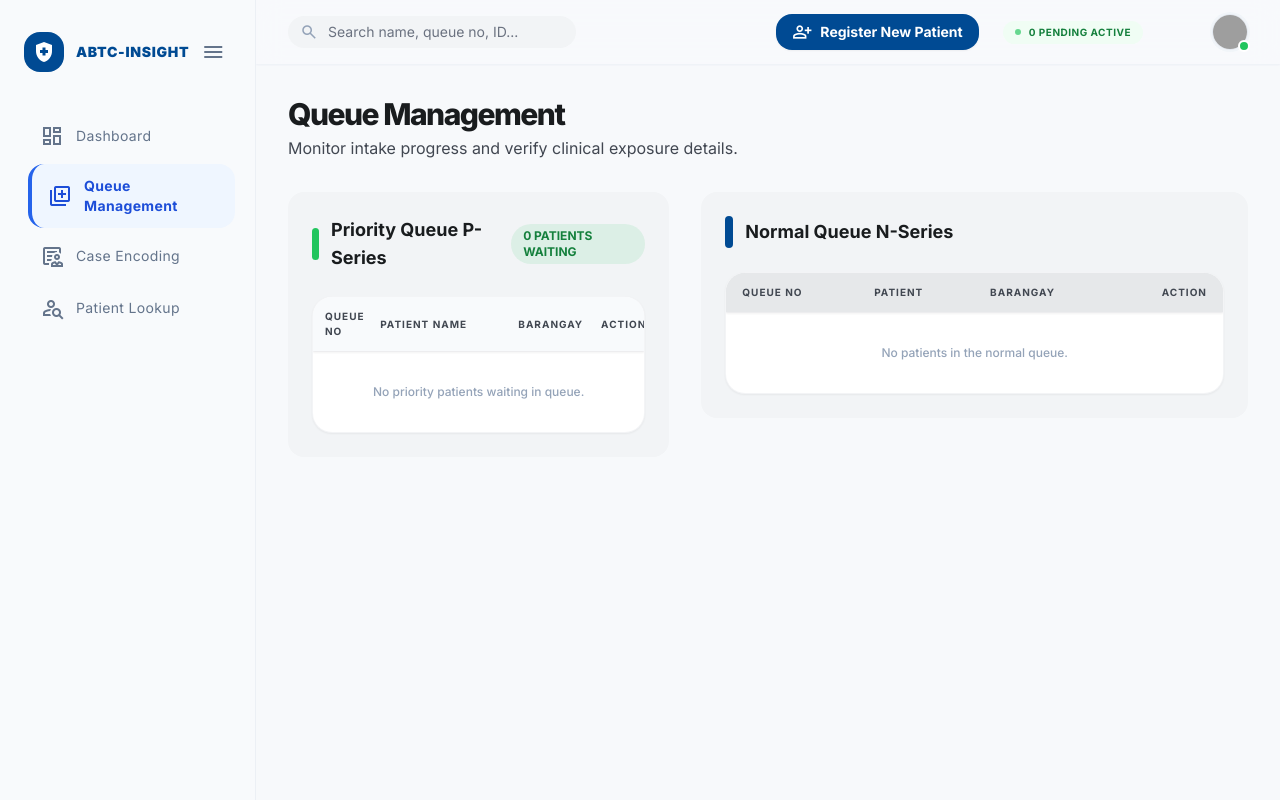
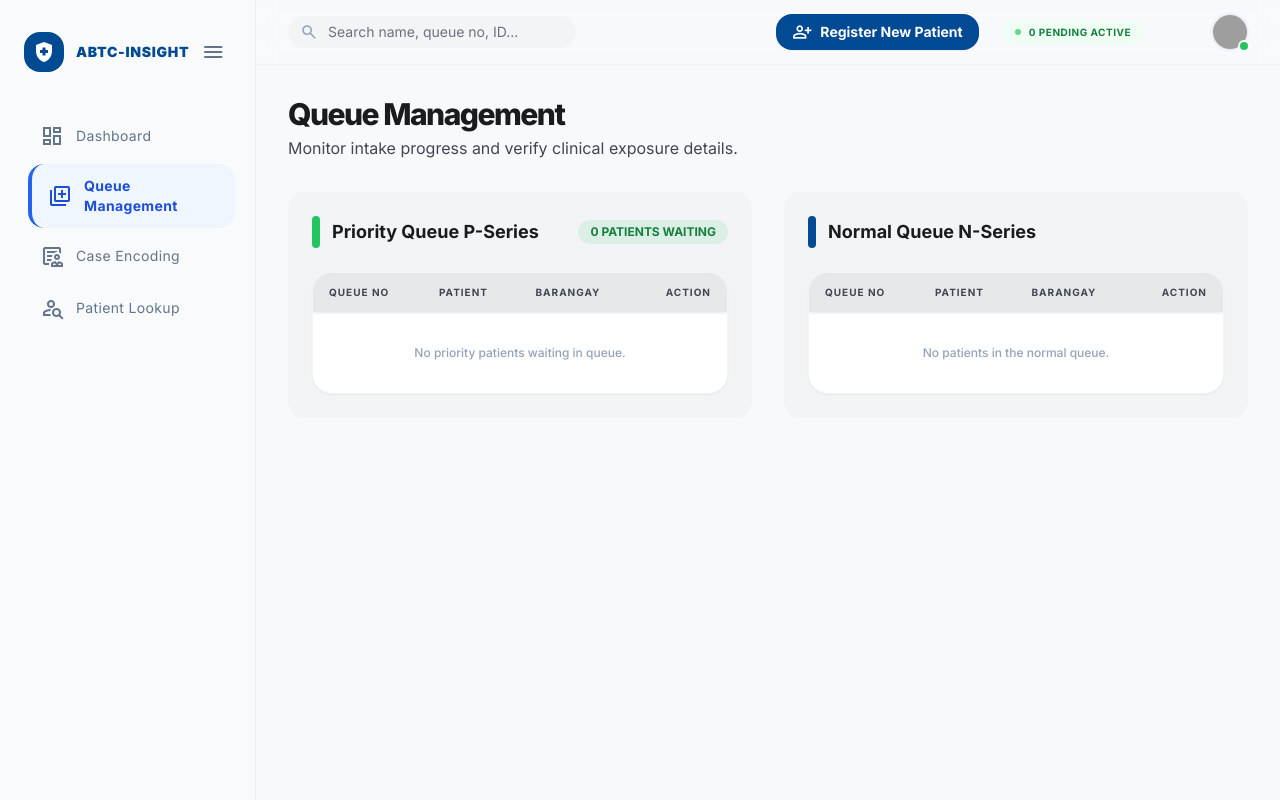
Before and after one commit to Walkee23/abtc-insight_MainProject, a Laravel app: page /staff/queue in a window 1280 px wide. Run offline with Laravel 12, Linux system fonts and the light colour scheme; a user stored in the database is signed in; data comes from the database, SQL or seed files in the repository; data that the repository does not hold is empty; parts of the project's set-up code (start-up, migrations or seed data) failed here and were passed over; some libraries are stand-ins or nearby versions; grey boxes are pictures that could not be loaded.

Commit message:
Improve staff queue layout
Equalize priority and normal queue column widths and update the priority table with a scrollable container, sticky header, additional patient details, and refined call action styling.

```diff
--- a/resources/views/staff/dashboard.blade.php
+++ b/resources/views/staff/dashboard.blade.php
@@ -234,7 +234,7 @@
             <!-- Content Grid: Priority and Normal Queue -->
             <div class="grid grid-cols-12 gap-8 items-start">
                 <!-- Section 2: Priority Queue -->
-                <div class="col-span-12 xl:col-span-5 bg-surface-container-low rounded-lg p-6">
+                <div class="col-span-12 xl:col-span-6 bg-surface-container-low rounded-lg p-6">
                     <!-- Dynamic Count -->
                     <div class="flex justify-between items-center mb-6">
                         <div class="flex items-center gap-3">
@@ -247,33 +247,38 @@
                     </div>
 
                     <!-- [UPDATED]: Vertical scroll only, strictly disable horizontal scroll -->
-                    <div class="max-h-[380px] overflow-y-auto overflow-x-hidden rounded-xl border border-outline-variant/20 bg-white shadow-sm">
-                        <table class="w-full table-fixed text-left border-collapse">
-                            <!-- Sticky header stays fixed when scrolling -->
-                            <thead class="sticky top-0 z-10">
-                                <tr class="bg-surface-container-high border-b border-outline-variant/10 shadow-sm">
-                                    <th class="w-2/12 px-3 py-3 text-[10px] font-bold text-on-surface-variant uppercase tracking-widest bg-slate-50">Queue No</th>
-                                    <th class="w-5/12 px-3 py-3 text-[10px] font-bold text-on-surface-variant uppercase tracking-widest bg-slate-50">Patient Name</th>
-                                    <th class="w-3/12 px-3 py-3 text-[10px] font-bold text-on-surface-variant uppercase tracking-widest bg-slate-50">Barangay</th>
-                                    <th class="w-2/12 px-3 py-3 text-[10px] font-bold text-on-surface-variant uppercase tracking-widest text-right bg-slate-50">Action</th>
-                                </tr>
-                            </thead>
-                            <tbody class="divide-y divide-outline-variant/10">
-                                @forelse($priorityQueue as $patient)
-                                <tr class="hover:bg-surface-container-low transition-colors">
-                                    <td class="px-3 py-4 font-black text-primary truncate">{{ $patient->queue_id }}</td>
-                                    <td class="px-3 py-4">
-                                        <div class="text-sm font-semibold truncate">{{ $patient->patient_name }}</div>
-                                        <div class="text-[10px] text-on-surface-variant truncate">Age: {{ $patient->age }} • {{ $patient->sex }}</div>
+                    <!-- Scrollable Wrapper Container -->
+                    <div class="overflow-hidden rounded-xl border border-outline-variant/20 bg-white shadow-sm">
+                        <div class="max-h-[400px] overflow-y-auto relative">
+                            <table class="w-full text-left border-collapse">
+                                <thead class="sticky top-0 z-10 bg-surface-container-high shadow-sm">
+                                    <tr class="border-b border-outline-variant/10">
+                                        <th class="px-4 py-3 text-[10px] font-bold text-on-surface-variant uppercase tracking-widest bg-surface-container-high">Queue No</th>
+                                        <th class="px-4 py-3 text-[10px] font-bold text-on-surface-variant uppercase tracking-widest bg-surface-container-high">Patient</th>
+                                        <th class="px-4 py-3 text-[10px] font-bold text-on-surface-variant uppercase tracking-widest bg-surface-container-high">Barangay</th>
+                                        <th class="px-4 py-3 text-[10px] font-bold text-on-surface-variant uppercase tracking-widest text-right bg-surface-container-high">Action</th>
+                                    </tr>
+                                </thead>
+                                <tbody class="divide-y divide-outline-variant/10">
+                                    @forelse($priorityQueue as $patient)
+                                    <tr class="hover:bg-primary/5 transition-colors group">
+                                     <td class="px-4 py-4 font-black text-primary">{{ $patient->queue_id }}</td>
+
+                                    <td class="px-4 py-4">
+                                        <p class="text-sm font-bold">{{ $patient->patient_name }}</p>
+                                        <p class="text-[10px] text-on-surface-variant">
+                                            ID: {{ $patient->id_number ?? 'No ID' }} •
+                                            <span class="text-primary font-bold">Age: {{ $patient->age }}</span>
+                                        </p>
                                     </td>
-                                    <td class="px-3 py-4 text-xs font-semibold text-on-surface-variant truncate">
+                                    <td class="px-4 py-4 text-xs font-semibold text-on-surface-variant">
                                         {{ $patient->barangay ?? 'N/A' }}
                                     </td>
-                                    <td class="px-3 py-4 text-right">
+                                    <td class="px-4 py-4 text-right">
                                         <!-- Trigger Button para sa Priority Modal -->
                                         <a href="#call-priority-modal-{{ $patient->inflow_record_id }}"
-                                            class="inline-flex items-center gap-1 px-3 py-1.5 bg-green-500/10 hover:bg-green-600 text-green-700 hover:text-white text-xs font-bold rounded-lg border border-green-500/20 transition-all shadow-sm">
-                                            <span class="material-symbols-outlined text-[15px]">campaign</span>
+                                            class="inline-flex items-center gap-1 whitespace-nowrap px-2.5 py-1 bg-green-500/10 hover:bg-green-600 text-green-700 hover:text-white text-[11px] font-bold rounded-md border border-green-500/20 transition-all">
+                                            <span class="material-symbols-outlined text-[13px]">campaign</span>
                                             <span>Call &amp; Verify</span>
                                         </a>
 
@@ -373,10 +378,12 @@
                             </tbody>
                         </table>
                     </div>
+
+                    </div>
                 </div>
 
                 <!-- Section 3: Normal Queue -->
-                <div class="col-span-12 xl:col-span-7 bg-surface-container-low rounded-lg p-6">
+                <div class="col-span-12 xl:col-span-6 bg-surface-container-low rounded-lg p-6">
                     <div class="flex justify-between items-center mb-6">
                         <div class="flex items-center gap-3">
                             <div class="w-2 h-8 bg-primary rounded-full"></div>
```
